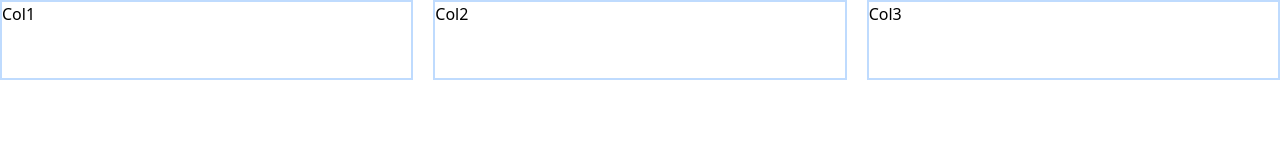
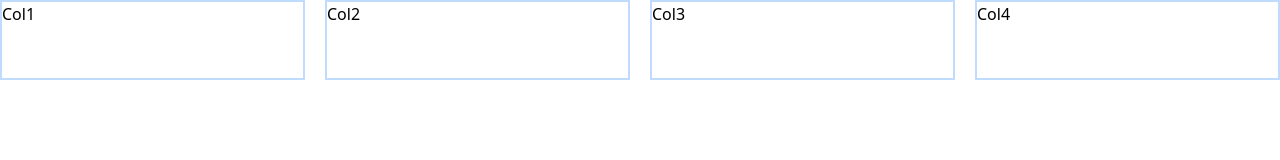
Before and after one commit to khaineswewynn/tailwind3, a website: page src/index.html in a window 1280 px wide. Drawn offline with Linux system fonts and the light colour scheme.

Commit message:
update index file

```diff
--- a/src/index.html
+++ b/src/index.html
@@ -8,7 +8,7 @@
 </head>
 <body>
     <section>
-        <div class="w-full grid grid-cols-3 gap-5 m-auto">
+        <div class="w-full grid grid-cols-4 gap-5 m-auto">
             <div class="border-blue-200 border-2 h-20">
                 Col1
             </div>
@@ -18,6 +18,9 @@
             <div class="border-blue-200 border-2 h-20">
                 Col3
             </div>
+            <div class="border-blue-200 border-2 h-20">
+                Col4
+            </div>
         </div>
     </section>
 </body>
```
Also changed, not shown: public/style.css.
